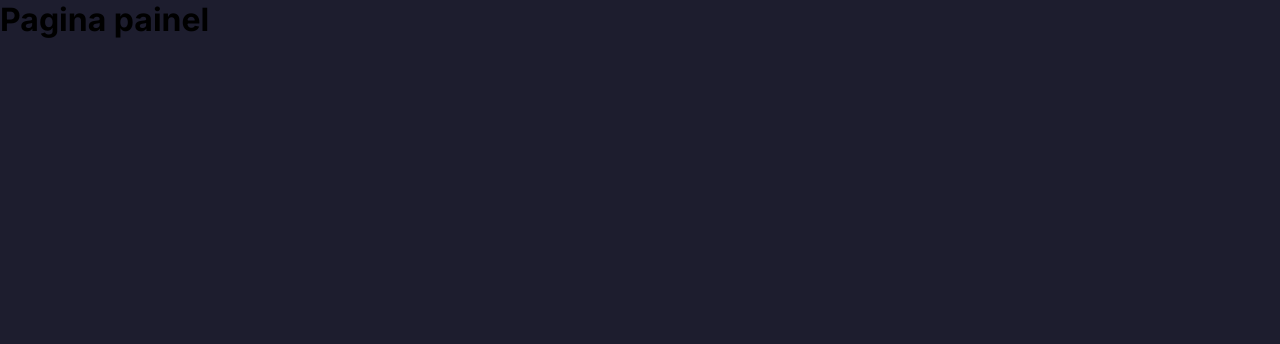
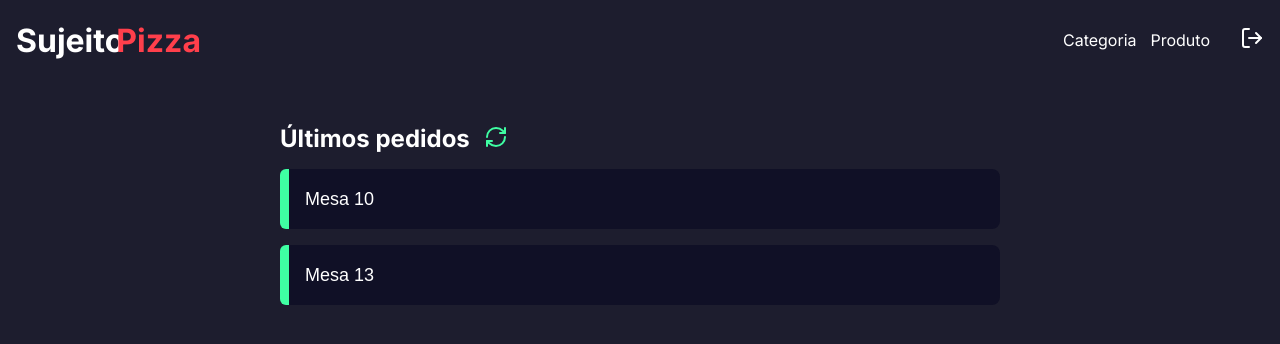
Before and after one commit to dev-brunosantos/Pizzaria, a Next.js app: page /dashboard in a window 1280 px wide. Shown: the top 344 px of the page. Built offline with nearby package versions, Linux system fonts and the light colour scheme.

Commit message:
Criando pagina dos ultimos pedidos

```diff
--- a/package.json
+++ b/package.json
@@ -11,6 +11,7 @@
   "dependencies": {
     "axios": "^1.7.3",
     "cookies-next": "^4.2.1",
+    "lucide-react": "^0.427.0",
     "next": "14.2.5",
     "react": "^18",
     "react-dom": "^18",
--- /dev/null
+++ b/src/app/dashboard/components/header/index.tsx
@@ -0,0 +1,48 @@
+"use client"
+
+import Link from 'next/link'
+import { LogOutIcon } from 'lucide-react'
+import { deleteCookie } from 'cookies-next'
+import { useRouter } from 'next/navigation'
+import styles from './styles.module.scss'
+
+export function Header() {
+
+    const router = useRouter();
+
+    function handleLogout() {
+        deleteCookie("session", { path: "/" })
+
+        router.replace("/")
+    }
+
+    return (
+        <header className={styles.headerContainer}>
+            <div className={styles.headerContent}>
+                <Link href="/dashboard">
+                    <h1 className={styles.text} style={{ color: 'var(--white)' }}>
+                        Sujeito
+                        <span style={{ color: 'var(--red-900)', marginLeft: '-8px' }}>
+                            Pizza
+                        </span>
+                    </h1>
+                </Link>
+
+                <nav>
+                    <Link href="/dasboard/category">
+                        Categoria
+                    </Link>
+                    <Link href="/dasboard/product">
+                        Produto
+                    </Link>
+
+                    <form action={handleLogout}>
+                        <button type='submit'>
+                            <LogOutIcon size={24} color='#fff' />
+                        </button>
+                    </form>
+                </nav>
+            </div>
+        </header>
+    )
+}
--- /dev/null
+++ b/src/app/dashboard/components/header/styles.module.scss
@@ -0,0 +1,40 @@
+.headerContainer {
+    height: 5rem;
+}
+
+.headerContent {
+    max-width: 1280px;
+    height: 5rem;
+    margin: 0 auto;
+    padding: 0 16px;
+    display:  flex;
+    align-items: center;
+    justify-content: space-between;
+
+    nav {
+        display: flex;
+        align-items: center;
+        gap: 14px;
+
+        a {
+            color: var(--white);
+            text-decoration: none;
+            transition: color 0.8s;
+
+            &:hover {
+                color: var(--red-900);
+            }
+        }
+
+        button {
+            border: 0;
+            background: transparent;
+            margin-left: 16px;
+            transition: transform 0.5s;
+
+            &:hover {
+                transform: scale(1.2);
+            }
+        }
+    }
+}
--- /dev/null
+++ b/src/app/dashboard/components/orders/index.tsx
@@ -0,0 +1,26 @@
+import styles from './styles.module.scss'
+import { RefreshCw } from 'lucide-react'
+
+export function Orders() {
+    return(
+        <main className={styles.container}>
+            <section className={styles.containerHeader}>
+                <h1>Últimos pedidos</h1>
+                <button>
+                    <RefreshCw size={24} color='var(--green-900)' />
+                </button>
+            </section>
+
+            <section className={styles.listOrders}>
+                <button className={styles.orderItem}>
+                    <div className={styles.tag}></div>
+                    <span>Mesa 10</span>
+                </button>
+                <button className={styles.orderItem}>
+                    <div className={styles.tag}></div>
+                    <span>Mesa 13</span>
+                </button>
+            </section>
+        </main>
+    )
+}
--- /dev/null
+++ b/src/app/dashboard/components/orders/styles.module.scss
@@ -0,0 +1,55 @@
+.container {
+    max-width: 720px;
+    margin: 20px auto;
+    padding: 0 16px;
+    display: flex;
+    flex-direction: column;
+    justify-content: space-around;
+
+    h1 {
+        color: var(--white);
+    }
+}
+
+.containerHeader {
+    display: flex;
+    align-items: center;
+    margin-bottom: 16px;
+    margin-top: 24px;
+    gap: 14px;
+
+    button {
+        background: transparent;
+        border: 0;
+
+    }
+}
+
+.listOrders {
+    display: flex;
+    flex-direction: column;
+    gap: 16px;
+}
+
+.orderItem {
+    display: flex;
+    background-color: var(--dark-900);
+    align-items: center;
+    border: 0;
+    font-size: 18px;
+    border-radius: 8px;
+    color: var(--white);
+    transition: filter 0.3s;
+
+    &:hover {
+        filter: brightness(1.50);
+    }
+}
+
+.tag {
+    width: 9px;
+    height: 60px;
+    border-radius: 6px 0 0 6px;
+    background-color: var(--green-900);
+    margin-right: 16px;
+}
--- /dev/null
+++ b/src/app/dashboard/layout.tsx
@@ -0,0 +1,10 @@
+import { Header } from "./components/header";
+
+export default function DashboardLayout({ children }: { children: React.ReactNode }) {
+    return(
+        <>
+            <Header />
+            { children }
+        </>
+    )
+}
--- a/src/app/dashboard/page.tsx
+++ b/src/app/dashboard/page.tsx
@@ -1,7 +1,9 @@
+import { Orders } from "./components/orders";
+
 export default function Dashboard() {
     return(
-        <div>
-            <h1>Pagina painel</h1>
-        </div>
+        <>
+            <Orders />
+        </>
     )
 }
--- a/src/app/page.tsx
+++ b/src/app/page.tsx
@@ -26,8 +26,6 @@
       if(!response.data.token) {
         return;
       }
-
-      console.log(response.data)
 
       const expressTime = 60 * 60 * 24 * 30 * 1000
       cookies().set("session", response.data.token, {
```
Also changed, not shown: 1 other file (tests, documents, lock files or other folders).
